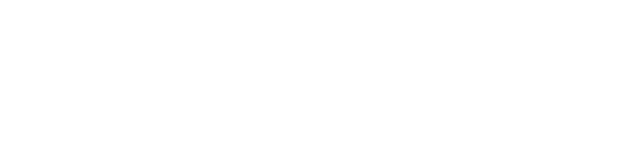
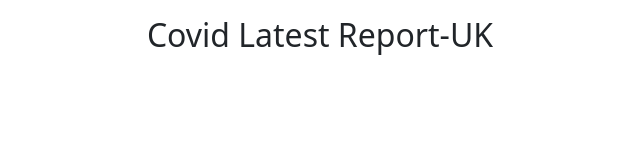
Before and after one commit to PJMantoss/chrome-extension-practice, a plain HTML site: page index.html in a window 1280 px wide. Shown: the whole page, without its empty margins (320-960 px from the left). Drawn offline with nearby package versions, Linux system fonts and the light colour scheme.

Commit message:
update markup

```diff
--- a/index.html
+++ b/index.html
@@ -8,7 +8,10 @@
 </head>
 <body>
     <div class="container mt-3" style="width: 450px;">
-        <h2 class="text-center"></h2>
+        <h2 class="text-center">
+            Covid Latest Report-UK
+        </h2>
+        <table></table>
     </div>
 </body>
 </html>
```
